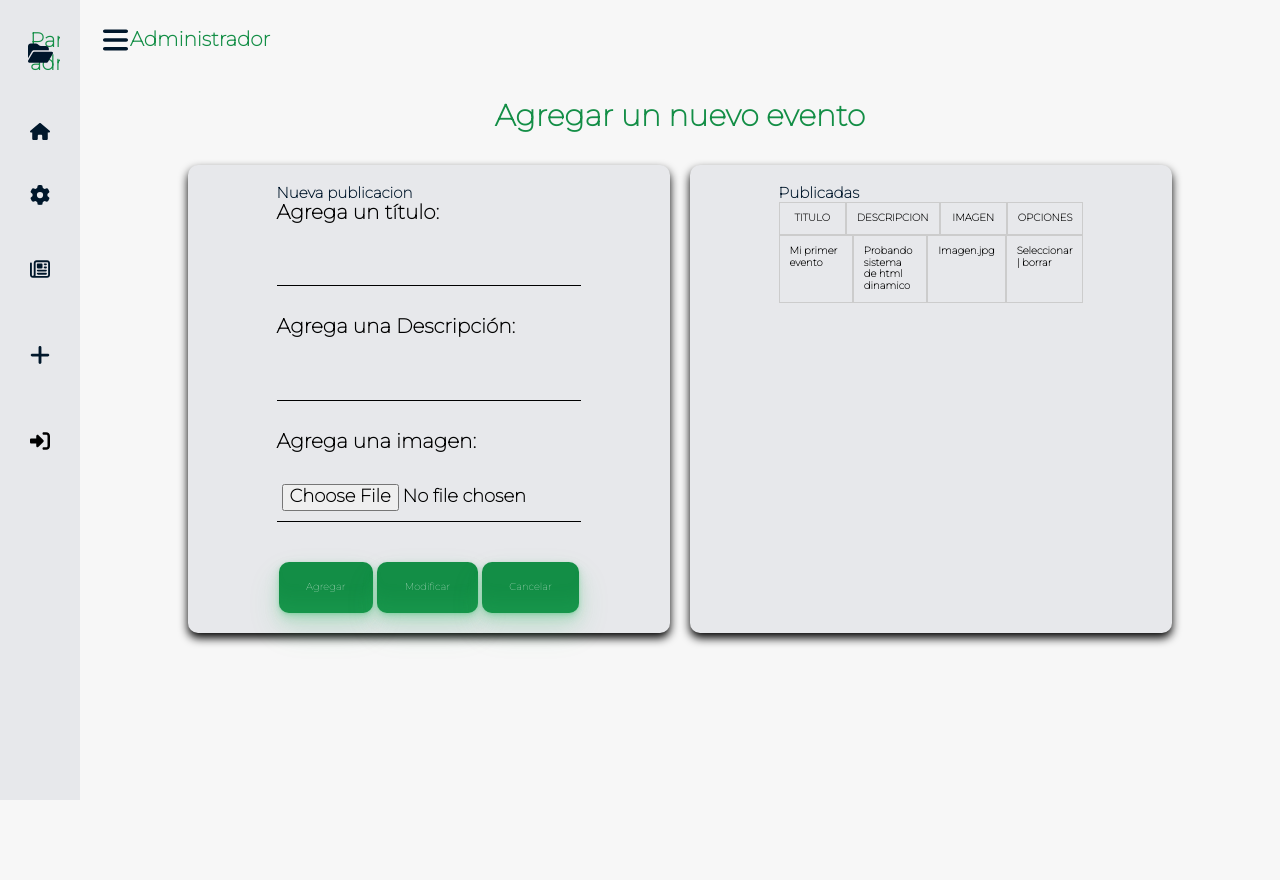
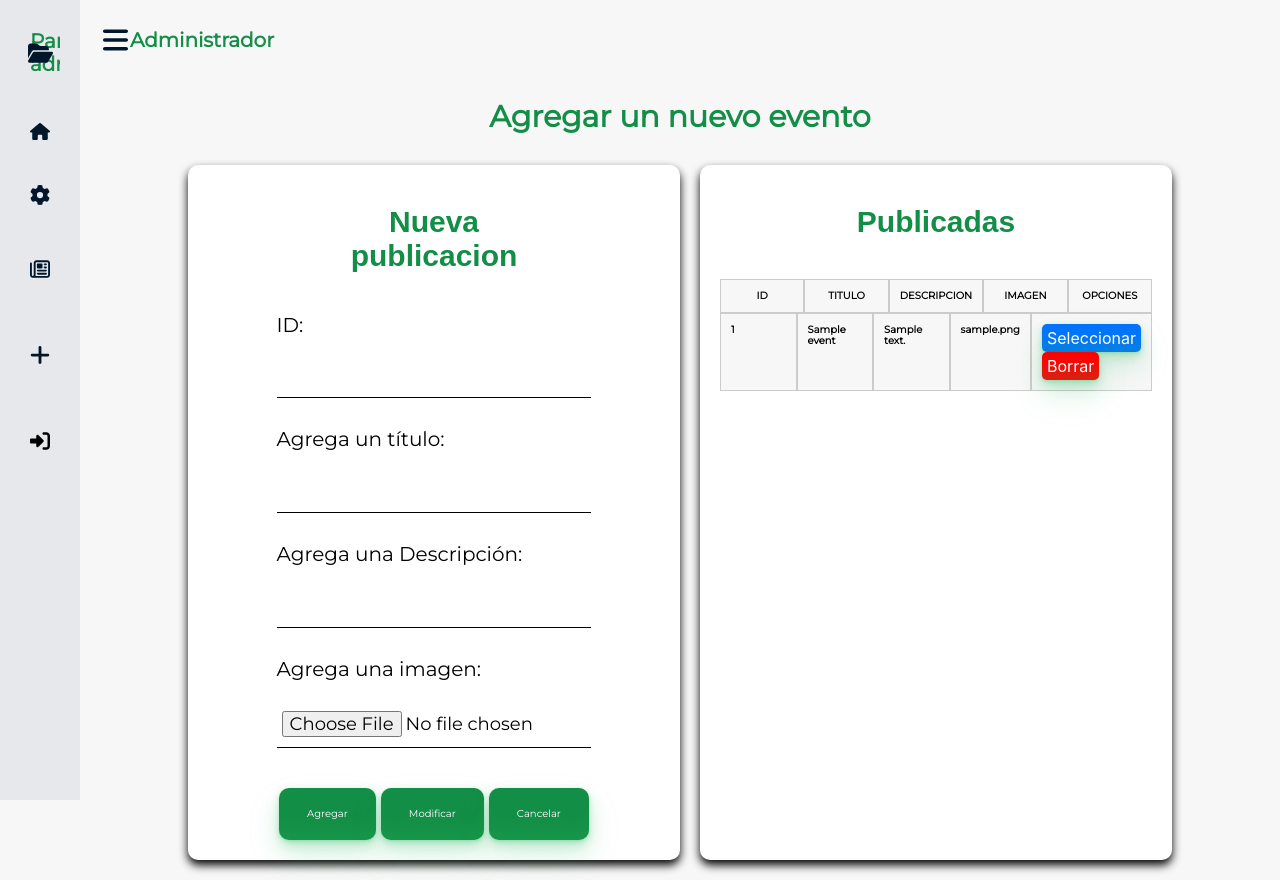
Before and after one commit to angelcruz07/WebSite-Turismo, a PHP site: page /WebSite-Turismo/admin/addEvent.php in a window 1280 px wide. Before the commit the page ends 800 px from the top, so only its background shows below. Run offline with PHP 8.4, Linux system fonts and the light colour scheme; data comes from the database, SQL or seed files in the repository; tables that the repository leaves empty hold one stand-in row (values such as "Sample post"); some libraries are stand-ins or nearby versions.

Commit message:
Agregadas la funciones del CRUD borrar, agregar, modificar, y guardar la imagen en una carpeta

```diff
--- a/admin/addEvent.php
+++ b/admin/addEvent.php
@@ -1,16 +1,14 @@
 <?php
-    require "partials/header.php";
-    require "partials/navbar.php";
-?>
-
-<?php
+require "partials/header.php";
+require "partials/navbar.php";
 //Archivo de conecion a la base de datos
 require "config/database.php";
-//Recuperar coneccion de database
+//Recuperar conexion de database
 $database = new Database();
 $conn = $database->connect();
 
 //Recibir los datos del formulario
+$id = (isset($_POST['id']))?$_POST['id']:"";
 $title = (isset($_POST['title']))?$_POST['title']:"";
 $description = (isset($_POST['description']))?$_POST['description']:"";
 $image = (isset($_FILES['image']['name']))?$_FILES['image']['name']:"";
@@ -19,18 +17,55 @@ $action = (isset($_POST['accion']))?$_POST['accion']:"";
 switch ($action){
   case "Agregar";
 //Preparando las sentencias sql
-      $sql = $conn->prepare("INSERT INTO events (title, description, image) VALUES (:title,:description,:image);");
+      $sql = $conn->prepare("INSERT INTO events (title, description, image) VALUES (:title, :description, :image);");
       // Insertando los datos con la variables
       $sql->bindParam(':title',$title);
       $sql->bindParam(':description',$description);
-      $sql->bindParam(':image',$image);
+      //Guardando la iamgen con la fecha en que se agrego
+      $date = new DateTime();
+      $nameFile=($image != "")?$date->getTimestamp()."_".$_FILES["image"]["name"]:"imagen.jpg";
+      $tmpImage = $_FILES["image"]["tmp_name"];
+
+     if($tmpImage != ""){
+      move_uploaded_file($tmpImage,"../admin/assets/imgEvent/". $nameFile);
+     }
+
+      $sql->bindParam(':image',$nameFile);
       $sql->execute();
       break;
+
     case "Modificar";
-       echo "Presionado boton de modificar";
+      $sql = $conn->prepare("UPDATE events SET title=:title, description=:description WHERE id=:id");
+      $sql->bindParam(':title',$title);
+      $sql->bindParam(':description',$description);
+      $sql->bindParam(':id',$id);
+      $sql -> execute();
+
+      if($image != ""){
+        $sql = $conn->prepare("UPDATE events SET image=:image WHERE id=:id");
+        $sql->bindParam(':image',$image);
+        $sql->bindParam(':id',$id);
+        $sql -> execute();
+      }
+
        break;
     case "Cancelar";
       echo "Presionado boton de cancelar";
+      break;
+      case "Seleccionar";
+      $sql = $conn->prepare("SELECT * FROM events WHERE id=:id");
+      $sql->bindParam(':id',$id);
+      $sql -> execute();
+      $event = $sql->fetch(PDO::FETCH_LAZY);
+      $title = $event['title'];
+      $description = $event['description'];
+      $image = $event['image'];
+
+      break;
+      case "Borrar";
+      $sql = $conn->prepare("DELETE FROM events WHERE id=:id");
+      $sql->bindParam(':id',$id);
+      $sql -> execute();
       break;
 }
 // Haciendo la consulta a los registros
@@ -38,8 +73,6 @@ $query = $conn->prepare("SELECT * FROM events");
 $query -> execute();
 $events = $query->fetchAll(PDO::FETCH_ASSOC);
 ?>
-
-
 <section id="add-event" class="add-event">
 
   <h1 class="title-event"> Agregar un nuevo evento</h1>
@@ -47,20 +80,26 @@ $events = $query->fetchAll(PDO::FETCH_ASSOC);
   <div class="container-event-crud">
 
     <div class="container-form-event">
-      <h2>Nueva publicacion</h2>
+      <h2 class="title-index">Nueva publicacion</h2>
 
       <form  method="POST" enctype="multipart/form-data" class="form-container">
+      <div class="form-group">
+          <label for="title"> ID:</label>
+          <input type="text" value="<?php echo $id?>" name="id" id="id">
+        </div>
         <div class="form-group">
           <label for="title"> Agrega un título:</label>
-          <input type="text" name="title" id="title" required="">
+          <input type="text" value="<?php echo $title?>" name="title" id="title" required="">
         </div>
         <div class="form-group">
           <label for="description"> Agrega una Descripción:</label>
-          <input type="text" name="description" id="description" required="">
+          <input type="text"  value="<?php echo $description;?>" name="description" id="description" required="">
         </div>
         <div class="form-group">
           <label for="image">Agrega una imagen:</label>
-          <input type="file" name="image" id="image" required="">
+
+        <?php echo $image;?>
+          <input type="file" name="image" id="image" >
         </div>
         <div class="group-buttons">
           <button type="submit" value="Agregar" name="accion" class="form-btn">Agregar</button>
@@ -72,10 +111,11 @@ $events = $query->fetchAll(PDO::FETCH_ASSOC);
     </div>
 
     <div class="contaier-events-add">
-      <h2>Publicadas</h2>
+      <h2 class="title-index">Publicadas</h2>
       <table class="info-crud">
         <thead>
           <tr class="event-add">
+          <th class="date-event-colum">ID</th>
             <th class="date-event-colum">Titulo</th>
             <th class="date-event-colum">Descripcion</th>
             <th class="date-event-colum">Imagen</th>
@@ -85,10 +125,19 @@ $events = $query->fetchAll(PDO::FETCH_ASSOC);
         <tbody>
           <?php foreach($events as $event) {?>
           <tr class="event-add">
+            <td class="date-event"><?php echo $event ['id']?></td>
             <td class="date-event"><?php echo $event ['title']?></td>
             <td class="date-event"><?php echo $event ['description']?></td>
             <td class="date-event"><?php echo $event ['image']?></td>
-            <td class="date-event"> Seleccionar | borrar</td>
+            <td class="date-event">
+
+            <form method="POST">
+              <input type="hidden" name="id" id="id"  value="<?php echo $event['id']?>" />
+              <button type="submit" name="accion" value="Seleccionar" class="btn primary">Seleccionar</button>
+              <button type="submit" name="accion" value="Borrar" class="btn danger">Borrar</button>
+            </form>
+
+          </td>
           </tr>
           <?php }?>
 
--- a/admin/assets/css/addEvent.css
+++ b/admin/assets/css/addEvent.css
@@ -13,15 +13,15 @@
 /* Contenedores */
 .container-form-event{
     padding:var(--standard-padding);
-    background:var( --background-secundary);
+    background-color: #fff;
     border-radius: 10px;
     box-shadow: 0 5px 10px #000;
     max-width: 50%;
     flex: 1
 }
 .contaier-events-add{
-    padding:var(--standard-padding);
-    background:var( --background-secundary);
+    padding:2rem;
+    background-color: #fff;
     border-radius: 10px;
     box-shadow: 0 5px 10px #000;
     max-width: 50%;
@@ -40,7 +40,6 @@
 }
 .container-form-event label ,input {
     color:#000000;
-    font-weight: 700;
 }
 .container-form-event label{
     font-size: 2rem;
@@ -93,6 +92,7 @@
     display: flex;
     flex-direction: column;
     width: 100%;
+    background-color: var(--background-color);
 }
 .event-add{
     display: flex;
@@ -109,11 +109,24 @@
   padding: 10px;
   border: 1px solid #ccc;
 }
+/* Botones */
 
+.btn{
+    color: #fff;
+    padding: 5px;
+    border-radius:5px;
+    border:none;
+
+}
+.danger{
+    background-color: #ff0000;
+}
+.primary{
+    background-color: rgb(0, 115, 255);
+}
 /* Estilos de la tabla */
 .date-event-colum{
     text-transform: uppercase;
-    font-weight:800;
     color: #000;
 }
 .date-event{
--- a/assets/css/superglobals.css
+++ b/assets/css/superglobals.css
@@ -1,7 +1,7 @@
 /* Important source */
 @font-face {
     font-family: 'Montserrat';
-    src: url('../fonts/Montserrat.woff2') format('woff2');
+    src: url('../fonts/Montserrat-Regular.ttf') format('woff2');
     font-weight: normal;
     font-style: normal;
 }
--- a/sql/setup.sql
+++ b/sql/setup.sql
@@ -1,4 +1,4 @@
--- Active: 1697037100017@@127.0.0.1@3306
+-- Active: 1696989656192@@127.0.0.1@3306@tourism
 
 -- Run SQL commands in order
 
@@ -23,7 +23,7 @@ CREATE TABLE users (
 );
 
 CREATE TABLE events (
-     id_event INT(11) AUTO_INCREMENT PRIMARY KEY,
+     id INT(11) AUTO_INCREMENT PRIMARY KEY,
      title VARCHAR(25),
      description VARCHAR(250),
      image VARCHAR(3000)
```
Also changed, not shown: admin/assets/imgEvent/1697248956_fondo.webp (added), admin/assets/imgEvent/imagen.jpg (added), assets/fonts/Montserrat-Regular.ttf (added), assets/img/parroquia sultepec.jpg (renamed from admin/assets/img/parroquia sultepec.jpg).
